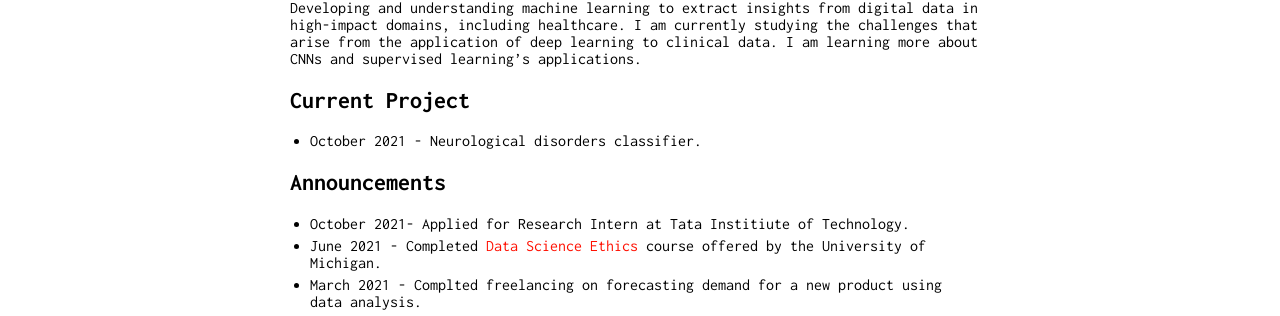
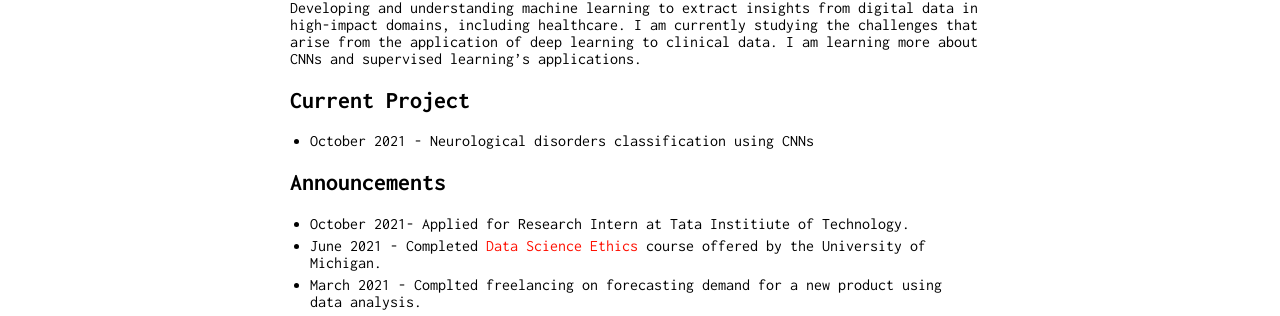
Before and after one commit to Vikramansen/vikramansen.github.io, a Jekyll site: the page built from index.md, in a window 1280 px wide. Shown: the part 361-677 px from the top of the page. Built offline with Jekyll 4.4.1, drawn with Linux system fonts in a browser that asks for light colours; our own code applies the rules of GitHub Pages for plain Markdown files.

Commit message:
Update index.md

```diff
--- a/index.md
+++ b/index.md
@@ -16,7 +16,7 @@ Here is my [CV](https://vikramansen.github.io/resume.pdf).
 Developing and understanding machine learning to extract insights from digital data in high-impact domains, including healthcare. I am currently studying the challenges that arise from the application of deep learning to clinical data. I am learning more about CNNs and supervised learning's applications.
 
 ## Current Project
-- October 2021 - Neurological disorders classifier.
+- October 2021 - Neurological disorders classification using CNNs
 
 ## Announcements
 
```
